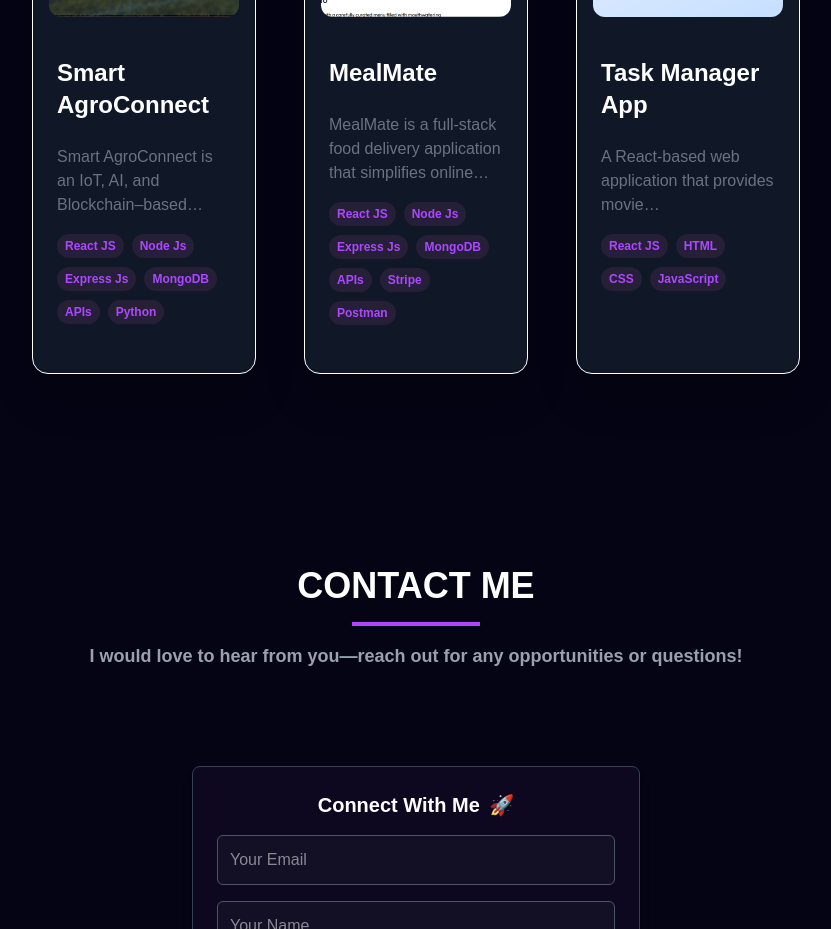
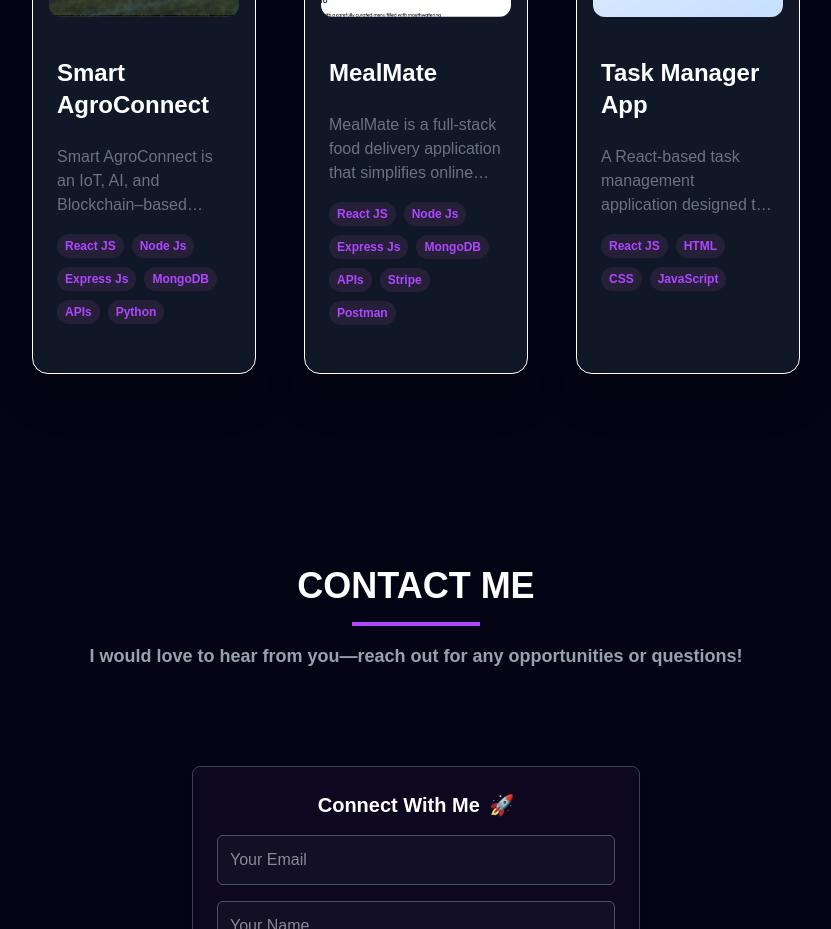
Before and after one commit to Abhay167746/Portfolio, a React (Vite) app: page / in a window 1280 px wide. Shown: the part 2980-3909 px from the top of the page, without its empty margins (224-1055 px from the left). Built offline with nearby package versions, Linux system fonts and the light colour scheme.

Commit message:
cleaned code

```diff
--- a/index.html
+++ b/index.html
@@ -2,7 +2,7 @@
 <html lang="en">
   <head>
     <meta charset="UTF-8" />
-    <link rel="icon" type="image/svg+xml" href="/vite.svg" />
+    <link rel="icon" type="image/svg+xml" href="./src/assets/profile2.jpeg"/>
     <meta name="viewport" content="width=device-width, initial-scale=1.0" />
     <title>Abhay Tiwari</title>
   </head>
--- a/src/components/Navbar/Navbar.jsx
+++ b/src/components/Navbar/Navbar.jsx
@@ -60,8 +60,9 @@ const Navbar = () => {
                 activeSection === item.id ? "text-[#8245ec]" : ""
               }`}
             >
-              <button onClick={() => handleMenuItemClick(item.id)}>
+              <button onClick={() => handleMenuItemClick(item.id)} className="cursor-pointer">
                 {item.label}
+
               </button>
             </li>
           ))}
--- a/src/constants.js
+++ b/src/constants.js
@@ -112,66 +112,10 @@ export const SkillsInfo = [
       id: 2,
       title: "Task Manager App",
       description:
-        "A React-based web application that provides movie recommendations based on different criteria, such as genres, user preferences, and popular trends. The intuitive design and smooth experience make it a go-to app for movie enthusiasts.",
+        "A React-based task management application designed to help users create, organize, and track daily tasks efficiently. It supports adding, updating, and deleting tasks with a clean and responsive UI, improving productivity and task visibility.",
       image: Taskmanager,
       tags: ["React JS", "HTML", "CSS", "JavaScript"],
       github: "https://github.com/Abhay167746/Task-Manager",
       webapp: "https://task-manager-nine-steel-15.vercel.app/",
     },
-  //   {
-  //     id: 3,
-  //     title: "Email Validator NPM Package",
-  //     description:
-  //       "An efficient and customizable NPM package for validating email addresses. Built using React.js and Node.js, it provides robust validation features to help developers ensure that email inputs meet required formats and standards.",
-  //     image: npmLogo,
-  //     tags: ["React JS", "Node.js", "NPM", "Validation"],
-  //     github: "",
-  //     webapp: "https://www.npmjs.com/package/cmtk-email-validator",
-  //   },
-  //   {
-  //     id: 4,
-  //     title: "Task Reminder Chrome Extension Tool",
-  //     description:
-  //       "A productivity-boosting Chrome extension designed to help users manage and remember their daily tasks. Built using JavaScript, it offers a simple interface with reminders and task notifications to keep users on track.",
-  //     image: taskremLogo,
-  //     tags: ["JavaScript", "Chrome Extension", "HTML", "CSS"],
-  //     github: "",
-  //     webapp: "",
-  //   },
-  //   {
-  //     id: 5,
-  //     title: "Webverse Digital",
-  //     description:
-  //       "The official website for Webverse Digital, a creative digital marketing agency. Built using HTML, CSS, and JavaScript, it features visually appealing animations and a clean design to showcase the agency's services.",
-  //     image: webverLogo,
-  //     tags: ["HTML", "CSS", "JavaScript", "Framer Motion"],
-  //
-  //   },
-  //   {
-  //     id: 6,
-  //     title: "Coding Master",
-  //     description:
-  //       "An ed-tech platform where users can access tech and coding-related blogs, notes, interview questions, e-books, and premium content with payment integration. Built with full-stack technologies for a seamless learning experience.",
-  //     image: cmLogo,
-  //     tags: ["React JS", "Node.js", "MongoDB", "Express", "Payment Integration"],
-  //
-  //   },
-  //   {
-  //     id: 7,
-  //     title: "Image Search App",
-  //     description:
-  //       "A React.js-based image search application that allows users to search and download high-quality images from the web. Built using external APIs to ensure a vast library of results for various queries.",
-  //     image: imagesearchLogo,
-  //     tags: ["React JS", "API", "Search Feature", "CSS", "Javascript"],
-  //
-  //   },
-  //   {
-  //     id: 8,
-  //     title: "Image Background Remover",
-  //     description:
-  //       "An efficient background removal app built with React.js and API integration. Users can upload any image, remove the background, and download the transparent version for further use.",
-  //     image: removebgLogo,
-  //     tags: ["React JS", "API", "Image Processing", "HTML", "CSS", "Javascript"],
-  //
-  //   },
   ];
```
Also changed, not shown: src/components/Footer/Footer.jsx (+0 -69 lines), src/assets/profile2.jpeg.
